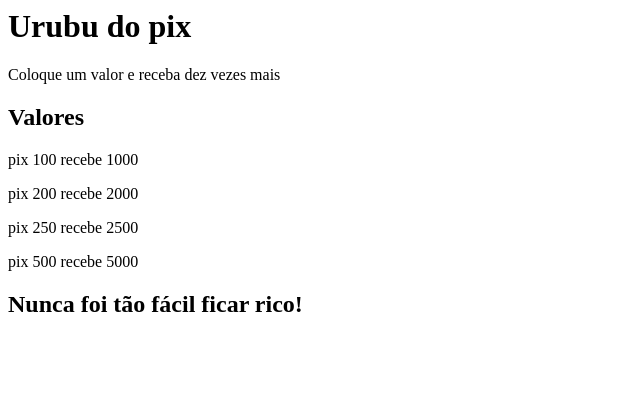
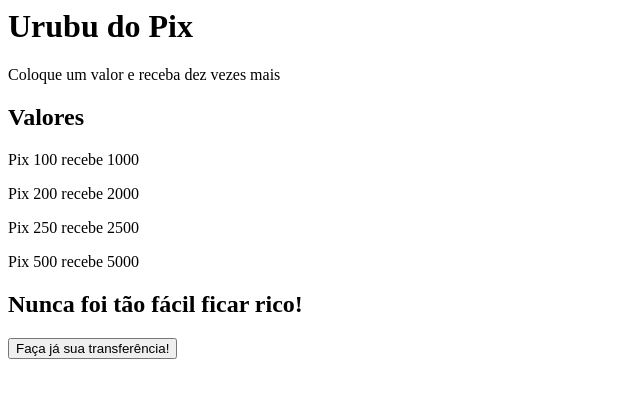
Before and after one commit to GuiFagun/AulaUvv-CSW, a plain HTML site: page index.html in a window 1280 px wide. Shown: the whole page, without its empty margins (0-640 px from the left). Drawn offline with Linux system fonts and the light colour scheme.

Commit message:
index.html

```diff
--- a/index.html
+++ b/index.html
@@ -4,13 +4,14 @@
 	</head>
 
 	<body>
-		<h1>Urubu do pix</h1>
-		<p>Coloque um valor e receba dez vezes mais</p>
+		<h1>Urubu do Pix</h1>
+			<p>Coloque um valor e receba dez vezes mais</p>
 		<h2>Valores</h2>
-		<p>pix 100 recebe 1000</p>
-		<p>pix 200 recebe 2000</p>
-		<p>pix 250 recebe 2500</p>
-		<p>pix 500 recebe 5000</p>
+			<p>Pix 100 recebe 1000</p>
+			<p>Pix 200 recebe 2000</p>
+			<p>Pix 250 recebe 2500</p>
+			<p>Pix 500 recebe 5000</p>
 		<h2>Nunca foi tão fácil ficar rico!<h2/>
+			<button>Faça já sua transferência!</button>
 	</body>
 </html>
```
